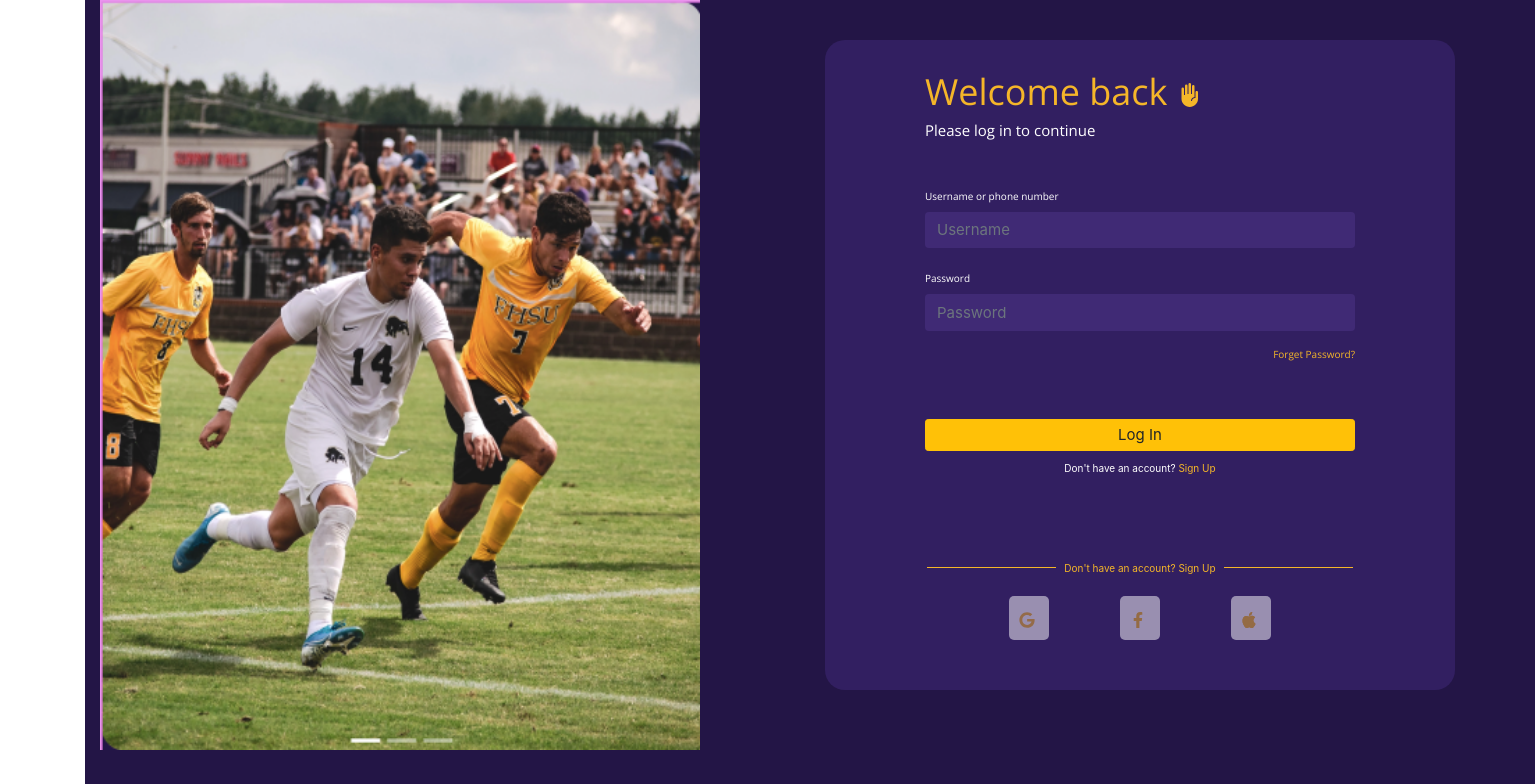
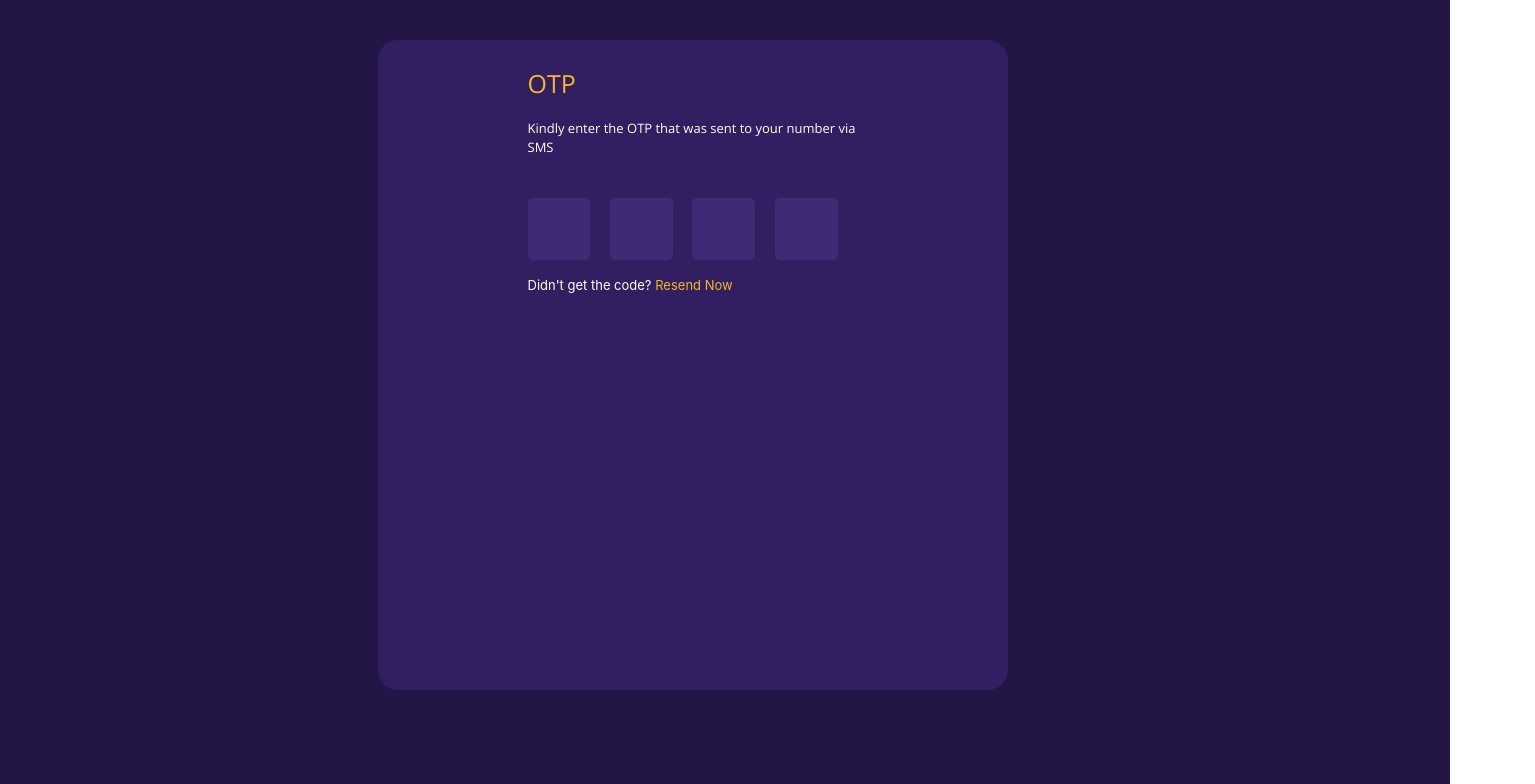
Before and after one commit to PETRUSBLACK/Soccer, a React (Create React App) app: page / in a window 1280 px wide. Shown: the top 784 px of the page, 1535 px wide, since content can reach past the window. Built offline with nearby package versions, Linux system fonts and the light colour scheme.

Commit message:
testing the heroku

```diff
--- a/src/App.js
+++ b/src/App.js
@@ -1,13 +1,13 @@
 import './App.css';
-import Login from './Components/logIn/login'
-import CreateAccount from './Components/create-account/createAcc'
+// import Login from './Components/logIn/login'
+// import CreateAccount from './Components/create-account/createAcc'
 import Otp from './Components/OTP/otp';
 
 function App() {
   return (
     <>
-      <Login />
-      <CreateAccount />
+      {/* <Login /> */}
+      {/* <CreateAccount /> */}
       <Otp />
     </>
   );
--- /dev/null
+++ b/src/Components/OTP/inputs.jsx
@@ -0,0 +1,25 @@
+import React from "react";
+import './otp.css';
+
+function Forms(){
+    return(
+    <div >
+        <p className="welcom-text">
+            OTP
+        </p>
+        <p className="login-text" style={{fontSize:'13px'}}>
+            Kindly enter the OTP that was sent to your number via SMS
+        </p>
+        <form >
+            <div class="form-group" >
+                <input class="form-control col-xs-2" type="text" className="otp-box" />
+                <input class="form-control col-xs-2" type="text" className="otp-box" />
+                <input class="form-control col-xs-2" type="text" className="otp-box" />
+                <input class="form-control col-xs-2" type="text" className="otp-box" />
+            </div>
+        </form>
+        <p style={{fontSize:'13px'}}>Didn't get the code? <span style={{color:"#F5B629"}}>Resend Now</span></p>
+    </div>
+    )
+}
+export default Forms;
--- a/src/Components/OTP/otp.css
+++ b/src/Components/OTP/otp.css
@@ -16,13 +16,13 @@
   }
 .welcom-text{
     color: var(--yellow1);
-    font-size: 36px;
+    font-size: 25px;
     font-family: 'Open Sans';
     letter-spacing: 0px;
 
 }
 .login-text{
-    font-size: 23px;
+    font-size: 16px;
     margin-bottom: 40px;
     font-family: 'Open Sans';
 }
@@ -35,6 +35,7 @@ input[type=text],input[type=password]{
     padding: 10px;
     border-radius: 5px;
     opacity: 0.5;
+
 }
 .stylingimage{
   width: 600px;
@@ -44,8 +45,16 @@ input[type=text],input[type=password]{
   width: 630px;
   height: 650px;
   background-color:#321F61;
-  /* margin-left:100px; */
   margin-top:40px;
   border-radius: 20px;
-  padding: 25px 100px;
+  padding: 25px 150px;
 }
+.otp-box{
+  font-size:40px;
+   width:19%;
+   background-color: #402A75;
+   border-radius: 5px;
+   justify-content: space-around;
+   margin-right: 6%
+
+}
--- a/src/Components/OTP/otp.jsx
+++ b/src/Components/OTP/otp.jsx
@@ -1,13 +1,15 @@
 import React from 'react'
 import './otp.css'
+import Forms from './inputs';
 
 function Otp() {
     return(
       <section>
-        <div class="container">
+        <div>
           <div class="row" className="landing-style">
             <div class="col-lg-6 offset-lg-3">
               <div className="form" >
+                <Forms />
               </div>
             </div>
           </div>
--- a/src/Components/create-account/create.css
+++ b/src/Components/create-account/create.css
@@ -7,9 +7,10 @@
 .landing-style{
   background-color : #231546;
   color : white;
-  width: 1450px;
-  height: 820px;
+  width: 100%;
+  height: 100%;
   display:flex;
+  padding-bottom: 60px;
 }
 .form-control:valid {
   background-color:  #402A75!important;
@@ -38,12 +39,13 @@ input[type=text],input[type=password]{
 }
 .stylingimage{
 width: 600px;
-height: 750px;
+height: 705px;
 }
 .form{
 width: 630px;
-height: 650px;
+height: 640px;
 background-color:#321F61;
 border-radius: 20px;
 padding: 25px 100px;
+margin-top: 30px;
 }
--- a/src/Components/create-account/createAcc.jsx
+++ b/src/Components/create-account/createAcc.jsx
@@ -7,7 +7,7 @@ import './create.css';
 function CreateAccount() {
     return(
       <section>
-        <div class="container">
+        <div>
           <div class="row" className="landing-style">
             <div class="col-lg-6">
               <div className="stylingimage">
--- a/src/Components/logIn/inputs.jsx
+++ b/src/Components/logIn/inputs.jsx
@@ -2,6 +2,7 @@ import React from "react";
 import './login.css';
 import { MdFrontHand } from "react-icons/md"
 import Footer from "./footer";
+import { AiFillEye } from 'react-icons/ai';
 
 function Forms(){
     return(
@@ -20,7 +21,13 @@ function Forms(){
             <div class="form-group">
                 <label for="inputsm" style={{fontSize: '10px', fontFamily: 'Open Sans'}}>Password
                 </label>
-                <input class="form-control col-xs-4" type="password" placeholder="Password" style={{fontSize:'15px'}}/>
+                <div class="input-group">
+                    <input class="form-control col-xs-4" type="password" placeholder="Password" style={{fontSize:'15px'}}/>
+                    <div class="input-group-append">
+                        <span class="input-group-text" style={{backgroundColor:'#402A75', border: "0px"}}>< AiFillEye /></span>
+                    </div>
+                </div>
+
             </div>
 
             <p class="float-right" style={{fontSize:'10px', color:'#F5B629',fontFamily: 'Open Sans'}}>Forget Password? </p> <br/>
--- a/src/Components/logIn/login.css
+++ b/src/Components/logIn/login.css
@@ -7,9 +7,10 @@
   .landing-style{
     background-color : #231546;
     color : white;
-    width: 1450px;
-    height: 820px;
+    width: 100%;
+    height: 100%;
     display:flex;
+    padding-bottom: 60px;
   }
 .form-control:valid {
     background-color:  #402A75!important;
@@ -38,8 +39,8 @@ input[type=text],input[type=password]{
 }
 .stylingimage{
   width: 600px;
-  height: 750px;
-}
+  height: 705px;
+  }
 .form{
   width: 630px;
   height: 650px;
--- a/src/Components/logIn/login.jsx
+++ b/src/Components/logIn/login.jsx
@@ -6,7 +6,7 @@ import './login.css'
 function Login() {
     return(
       <section>
-        <div class="container">
+        <div>
           <div class="row" className="landing-style">
             <div class="col-lg-6">
               <div className="stylingimage">
```
